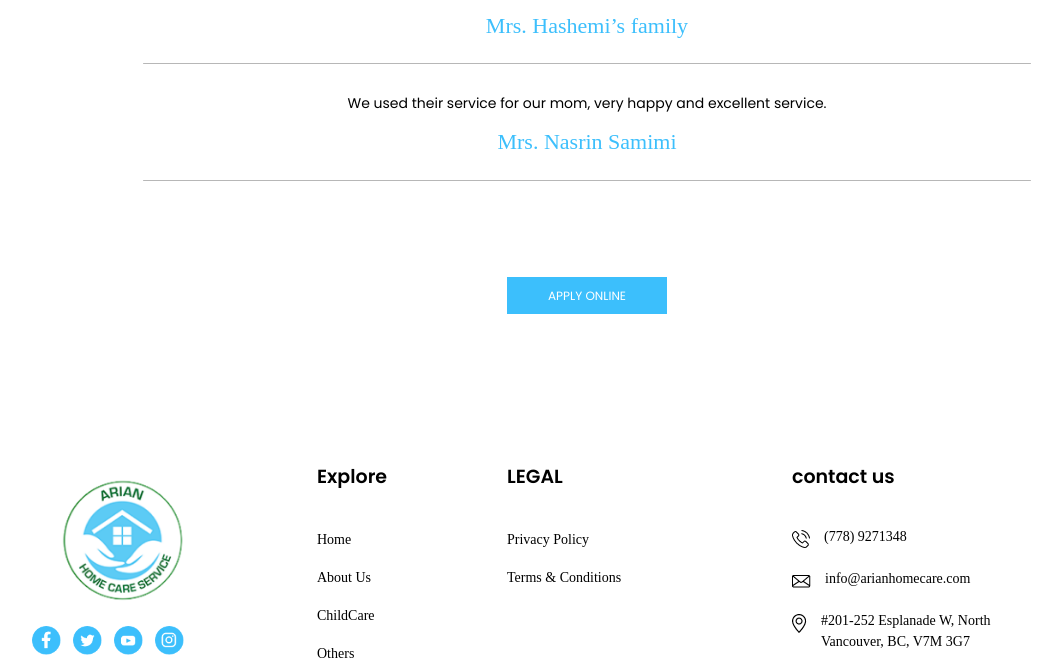
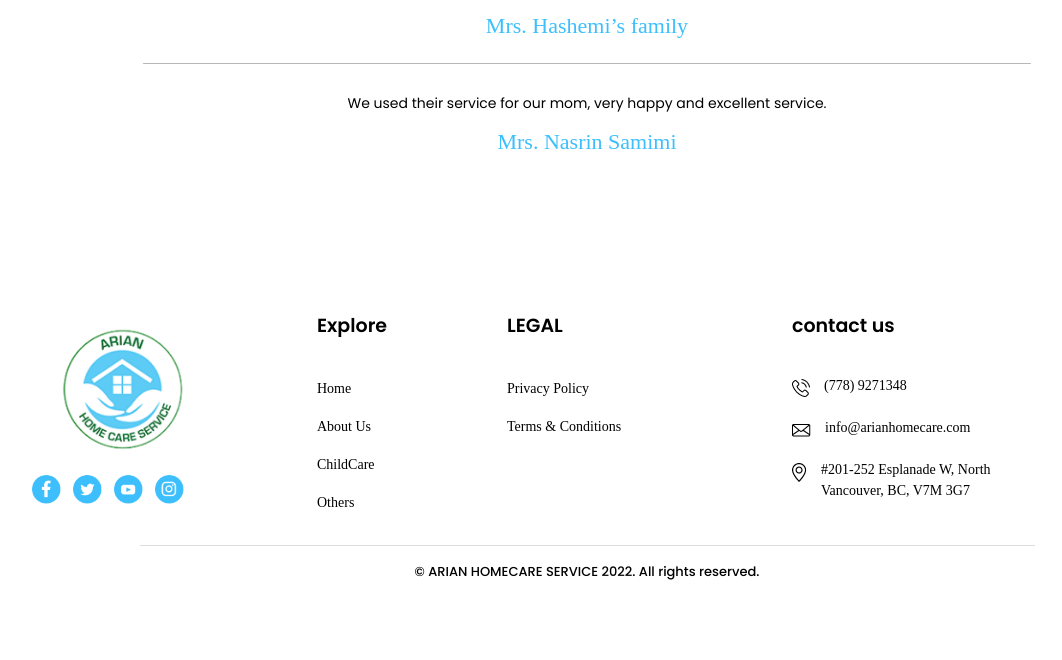
Before and after one commit to sajidjabbar/arian, a PHP site: page /testimonials.php in a window 1280 px wide. Shown: the part 1301-1961 px from the top of the page, without its empty margins (53-1115 px from the left). After the commit the page ends 1881 px from the top, so only its background shows below. Run offline with PHP 8.4, Linux system fonts and the light colour scheme; some libraries are stand-ins or nearby versions; some web fonts are replaced.

Commit message:
Update testimonials.php

```diff
--- a/testimonials.php
+++ b/testimonials.php
@@ -83,9 +83,9 @@
                 </p>
                 <h6 class="blue">Mrs. Nasrin Samimi</h6>
             </div>
-            <div class="apply_now_btn text-center mt-5">
+            <!-- <div class="apply_now_btn text-center mt-5">
                 <a href="" class="btn mt-5">APPLY ONLINE</a>
-            </div>
+            </div> -->
         </div>
     </div>
 </section>
```
